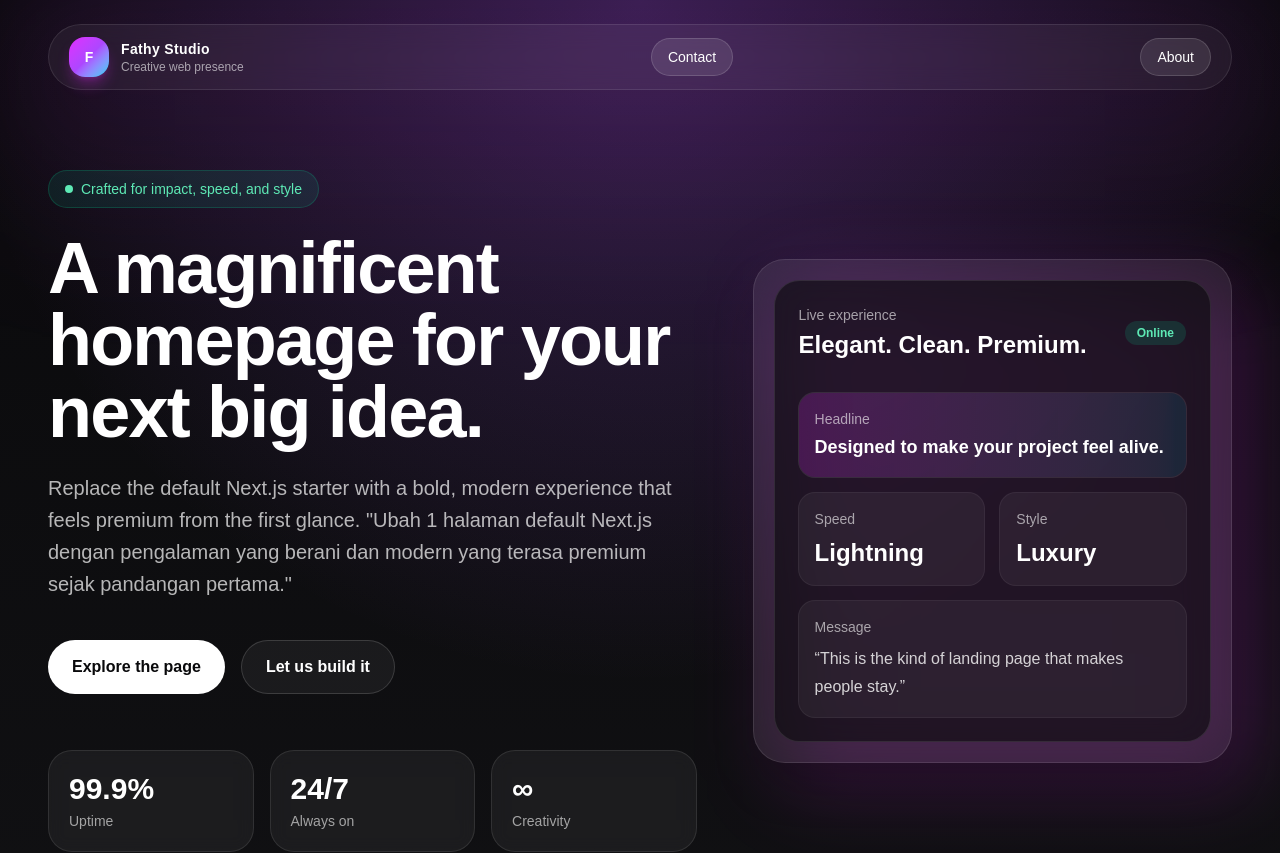
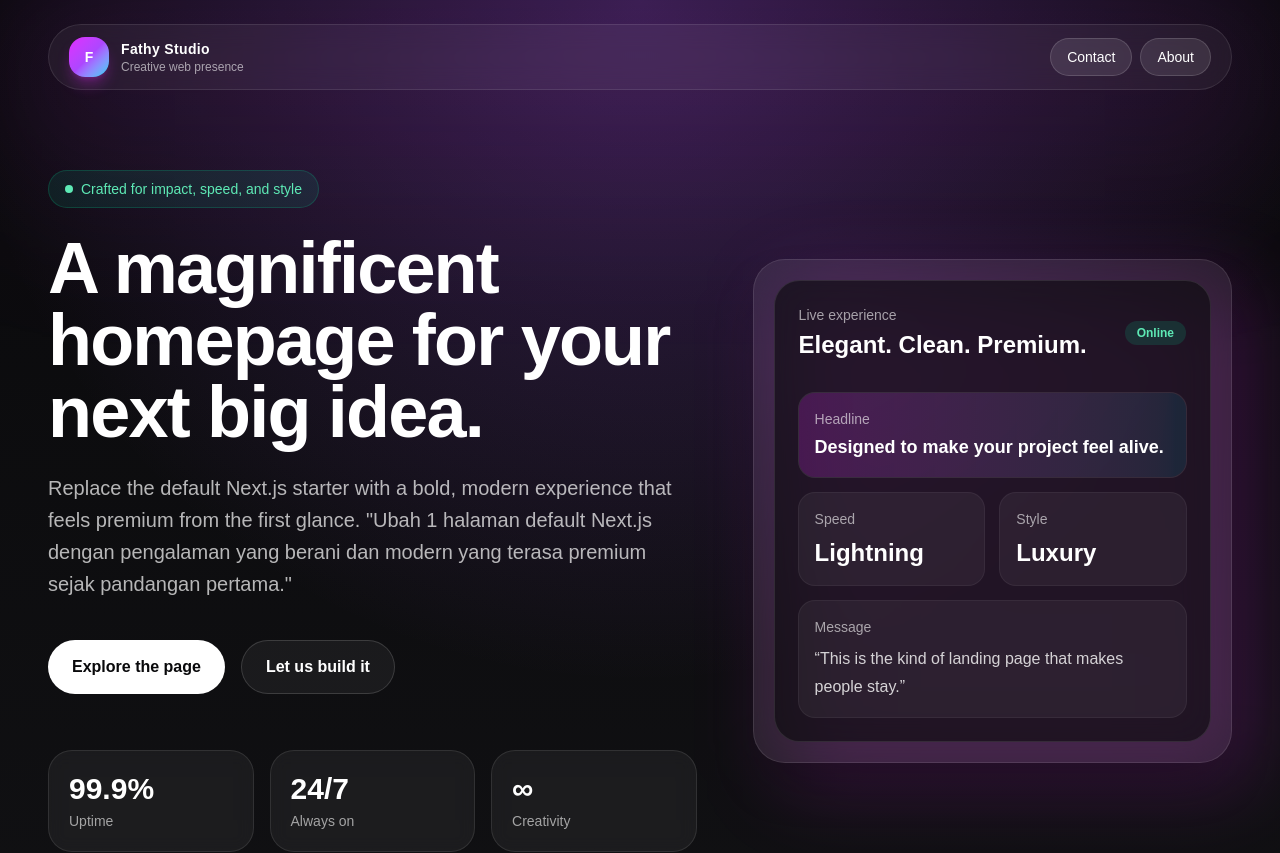
Before and after one commit to GigihFathy/my-portofolio, a Next.js app: page / in a window 1280 px wide. Shown: the top 853 px of the page. Built offline with nearby package versions, Linux system fonts and the light colour scheme.

Commit message:
chore: aligning nav stuff space-betweenly

```diff
--- a/app/page.tsx
+++ b/app/page.tsx
@@ -43,6 +43,7 @@ export default function Home() {
               </div>
             </div>
 
+            <div className="flex gap-2">
               <a
                 href="#contact"
                 className="rounded-full border border-white/15 bg-white/10 px-4 py-2 text-sm font-medium text-white transition hover:bg-white/15"
@@ -55,6 +56,7 @@ export default function Home() {
               >
                 About
               </a>
+            </div>
           </header>
 
           <div className="flex flex-1 flex-col items-center justify-center py-20">
```
Lines whose indentation alone changed are shown as unchanged.
